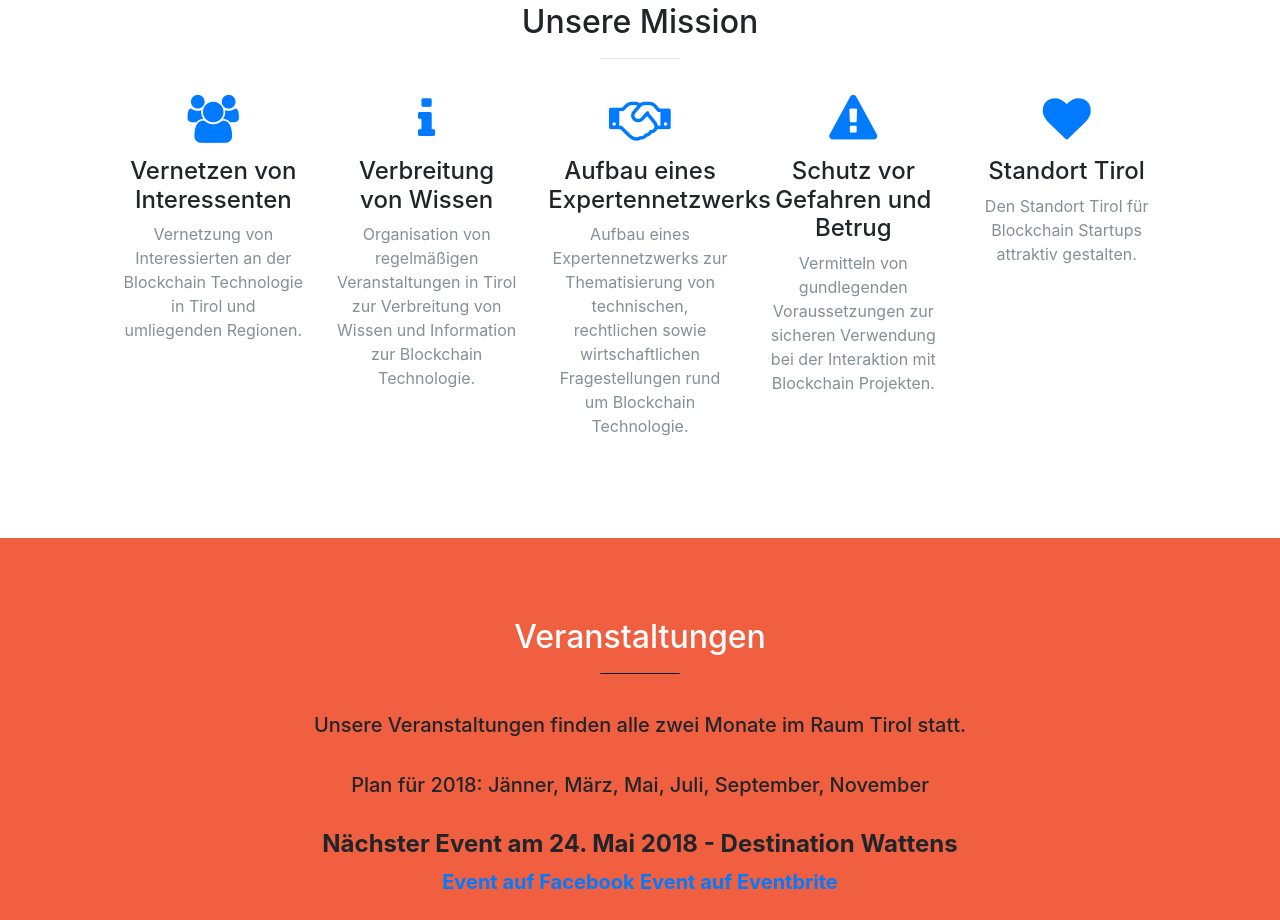
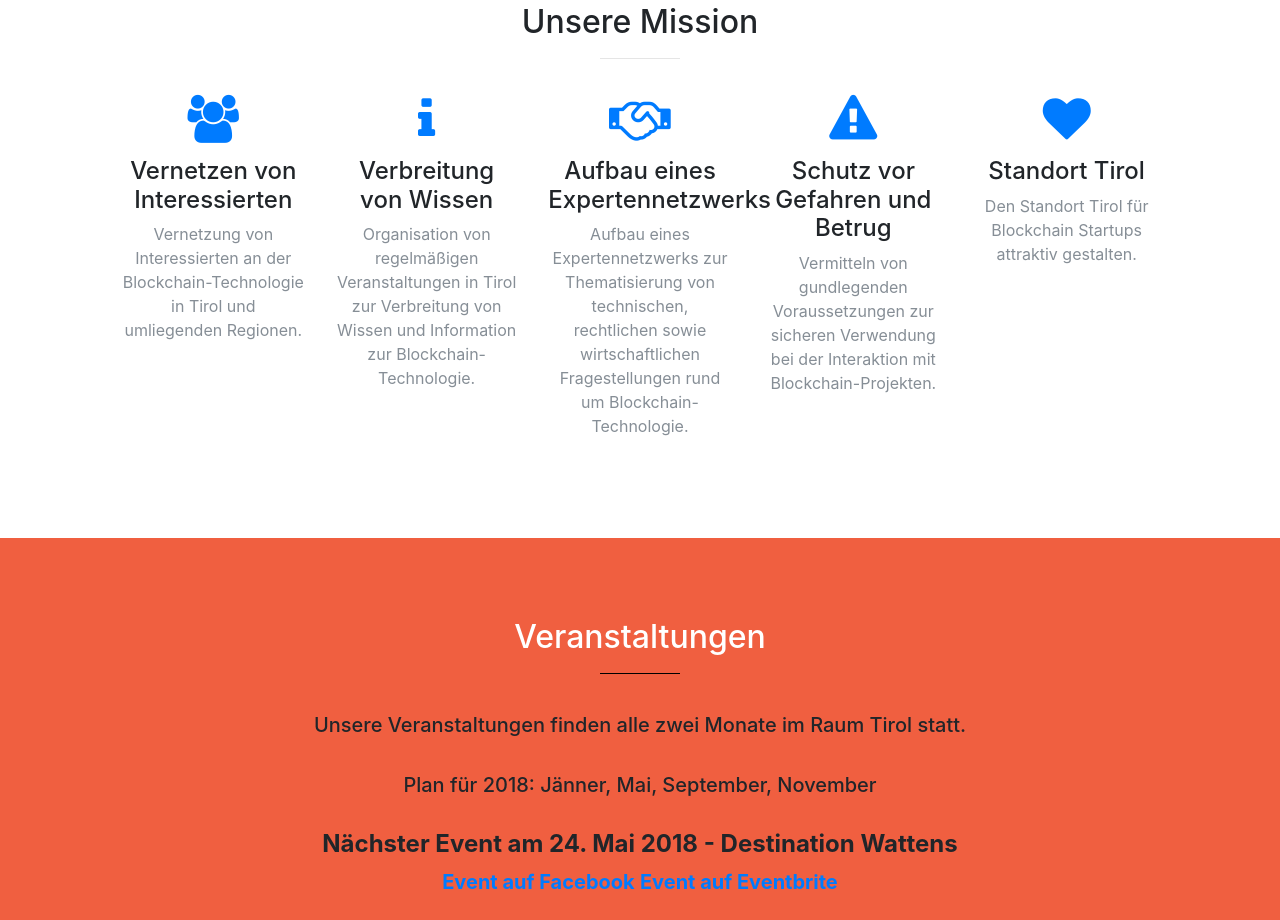
Before and after one commit to blockchain-tirol/blockchain-tirol.github.io, a website with bundled scripts: page index.html in a window 1280 px wide. Shown: the part 1270-2190 px from the top of the page. Built offline with nearby package versions, Linux system fonts and the light colour scheme.

Commit message:
Update index.html

```diff
--- a/index.html
+++ b/index.html
@@ -83,7 +83,7 @@
             </div>
           <hr>
           <div class="tirol">
-              <div class="text">Blockchain Tirol ist ein Verein mit dem Ziel Blockchain Interessenten zu vernetzen, Wissen zu verbreiten und ein Netzwerk von Experten bereit zu stellen.</div>
+              <div class="text">Blockchain Tirol ist eine Initiative mit dem Ziel Interessierte an der Blockchain-Technologie zu vernetzen, Wissen zu verbreiten und ein Experten Netzwerk zum Thema aufzubauen.</div>
               <a class="btn btn-primary btn-xl js-scroll-trigger" href="#about">Erfahre mehr darüber</a>
           </div>
         </div>
@@ -116,29 +116,29 @@
           <div class="offset-lg-1 col-lg-2 col-md-6 text-center">
             <div class="service-box">
               <i class="fa fa-3x fa-users text-primary sr-icons"></i>
-              <h4>Vernetzen von Interessenten</h4>
-              <p class="text-muted">Vernetzung von Interessierten an der Blockchain Technologie in Tirol und umliegenden Regionen.</p>
+              <h4>Vernetzen von Interessierten</h4>
+              <p class="text-muted">Vernetzung von Interessierten an der Blockchain-Technologie in Tirol und umliegenden Regionen.</p>
             </div>
           </div>
           <div class="col-lg-2 col-md-6 text-center">
             <div class="service-box">
               <i class="fa fa-3x fa-info text-primary sr-icons"></i>
               <h4>Verbreitung von Wissen</h4>
-              <p class="text-muted">Organisation von regelmäßigen Veranstaltungen in Tirol zur Verbreitung von Wissen und Information zur Blockchain Technologie.</p>
+              <p class="text-muted">Organisation von regelmäßigen Veranstaltungen in Tirol zur Verbreitung von Wissen und Information zur Blockchain-Technologie.</p>
             </div>
           </div>
           <div class="col-lg-2 col-md-6 text-center">
             <div class="service-box">
               <i class="fa fa-3x fa-handshake-o text-primary sr-icons"></i>
               <h4>Aufbau eines Expertennetzwerks</h4>
-              <p class="text-muted">Aufbau eines Expertennetzwerks zur Thematisierung von technischen, rechtlichen sowie wirtschaftlichen Fragestellungen rund um Blockchain Technologie.</p>
+              <p class="text-muted">Aufbau eines Expertennetzwerks zur Thematisierung von technischen, rechtlichen sowie wirtschaftlichen Fragestellungen rund um Blockchain-Technologie.</p>
             </div>
           </div>
           <div class="col-lg-2 col-md-6 text-center">
             <div class="service-box">
               <i class="fa fa-3x fa-exclamation-triangle text-primary sr-icons"></i>
               <h4>Schutz vor Gefahren und Betrug</h4>
-              <p class="text-muted">Vermitteln von gundlegenden Voraussetzungen zur sicheren Verwendung bei der Interaktion mit Blockchain Projekten.</p>
+              <p class="text-muted">Vermitteln von gundlegenden Voraussetzungen zur sicheren Verwendung bei der Interaktion mit Blockchain-Projekten.</p>
             </div>
           </div>
             <div class="col-lg-2 col-md-6 text-center">
@@ -162,7 +162,7 @@
                     </div>
                     <div class="col-lg-12 text-center">
                         <div class="upcoming-event">Unsere Veranstaltungen finden alle zwei Monate im Raum Tirol statt.
-                            <br> <br>Plan für 2018: Jänner, März, Mai, Juli, September, November
+                            <br> <br>Plan für 2018: Jänner, Mai, September, November
                           <br><br>
                           <h4><strong>Nächster Event am 24. Mai 2018 - Destination Wattens</strong></h4>
                           <strong><a href="https://www.facebook.com/events/182343999230308/" target="_blank">Event auf Facebook</a></strong>
```
